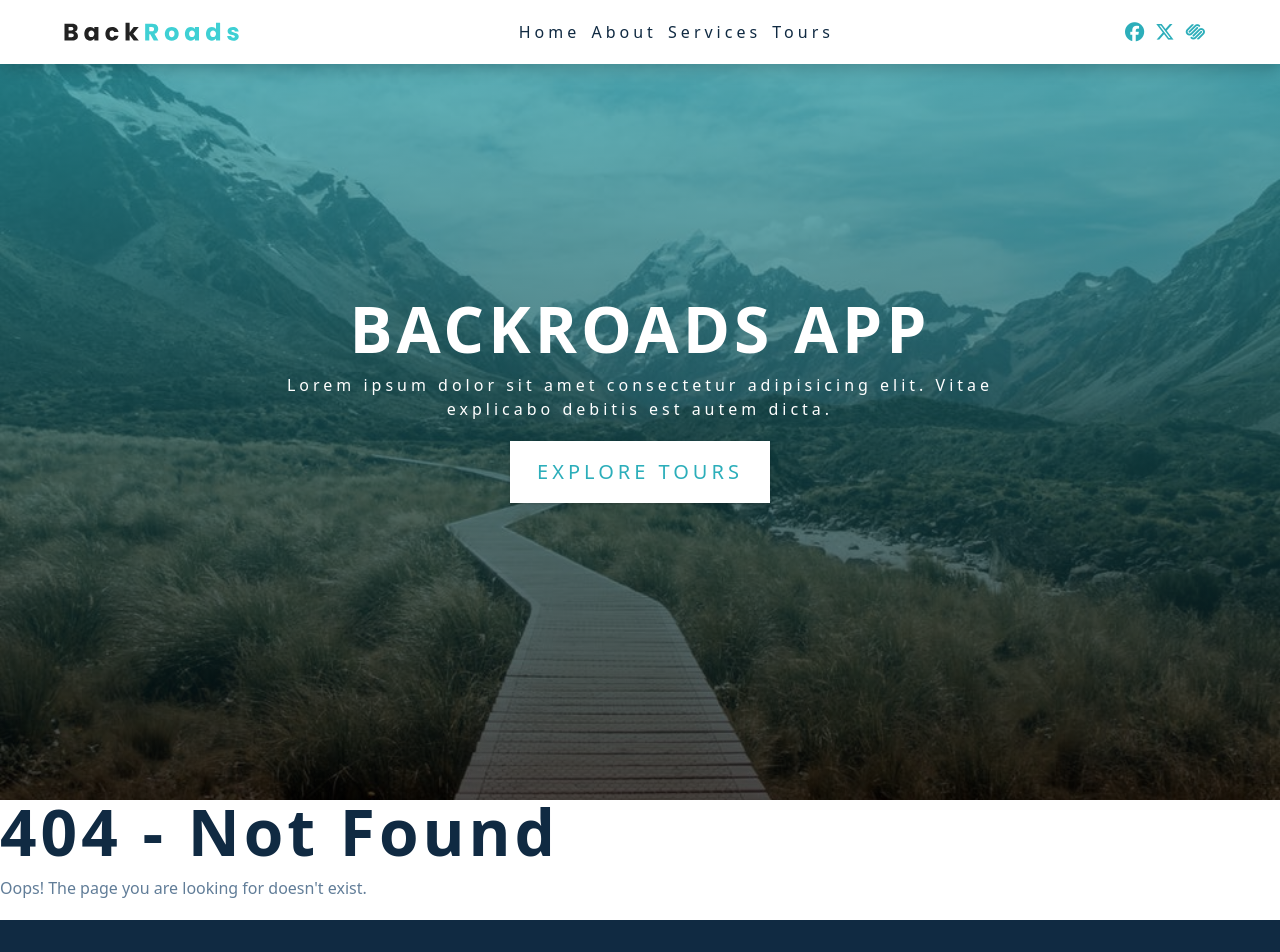
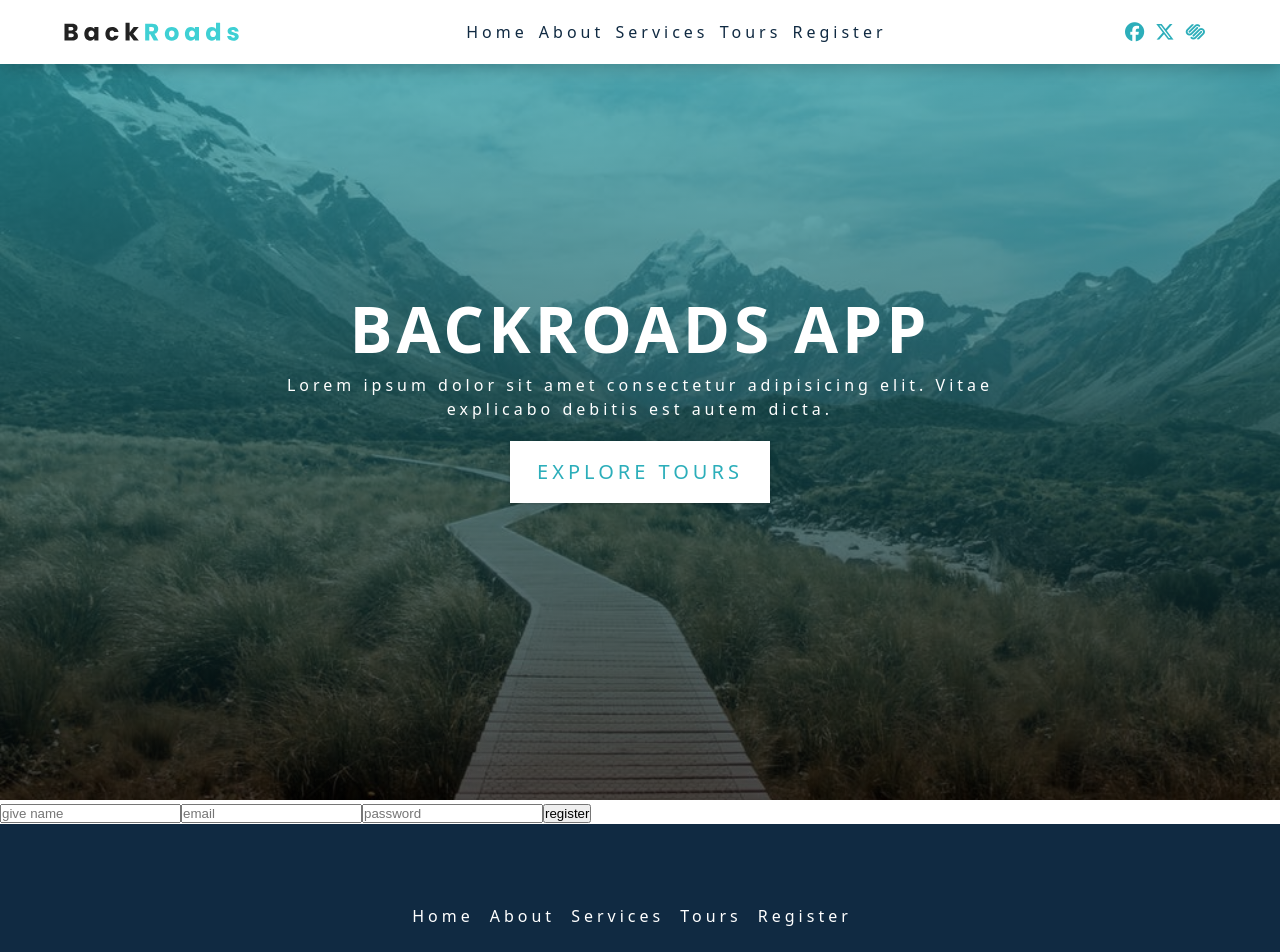
Before and after one commit to VilleSchulz/WebPairProgramming, a React (Vite) app in the folder week4-fe-pp/: page /registration in a window 1280 px wide. Shown: the top 952 px of the page. Built offline with nearby package versions, Linux system fonts and the light colour scheme.

Commit message:
Added registration form

```diff
--- a/week4-fe-pp/src/App.jsx
+++ b/week4-fe-pp/src/App.jsx
@@ -6,6 +6,7 @@ import Services from "./components/Services";
 import Tours from "./components/Tours";
 import Home from "./components/Home";
 import NotFound from "./components/NotFound";
+import Registration  from "./components/Registration";
 import "./App.css";
 import { BrowserRouter, Route, Routes } from "react-router-dom";
 
@@ -20,6 +21,7 @@ function App() {
           <Route path="/services" element={<Services />} />
           <Route path="/tours" element={<Tours />} />
           <Route path="/about" element={<About />} />
+          <Route path="/registration" element={<Registration />} />
           <Route path="*" element={<NotFound />} />
         </Routes>
         <Footer />
--- /dev/null
+++ b/week4-fe-pp/src/components/Registration.jsx
@@ -0,0 +1,37 @@
+import { useState } from "react";
+
+
+let registeredUsers =[];
+let currentId = 1;
+
+const addNewUser= (name,email,password)=>{
+    const newUser ={
+        id:currentId++,
+        name,
+        email,
+        password
+    }
+    registeredUsers.push(newUser);
+
+    console.log(registeredUsers)
+
+}
+
+
+const Registration = () => {
+    const [name, setName] = useState("");
+const [email, setEmail] = useState("");
+const [password, setPassword] = useState("");
+
+return(
+  <div className="registration-form">
+    <form onSubmit={(e)=>{e.preventDefault(); addNewUser(name,email,password)}}>
+      <input type="text" value ={name} placeholder="give name" onChange={ (e)=>setName(e.target.value)}></input>
+      <input type="text" value ={email}  placeholder="email" onChange={ (e)=>setEmail(e.target.value)}></input>
+      <input type="text" value ={password} placeholder="password" onChange={ (e)=>setPassword(e.target.value)}></input>
+      <button type ="submit">register</button>
+    </form>
+  </div>);
+};
+
+export default Registration;
--- a/week4-fe-pp/src/components/Services.jsx
+++ b/week4-fe-pp/src/components/Services.jsx
@@ -20,8 +20,8 @@ const Services = () => {
       <div className="section-center services-center">
         {serviceData.map((service) => {
           return (
-            <div className="service-card-object">
-              <Service {...service} key={service.id} />
+            <div className="service-card-object" key={service.id}>
+              <Service {...service}  />
               <button className='not-interested' onClick={() => updateData(service)}>
                 x
               </button>
--- a/week4-fe-pp/src/components/Tours.jsx
+++ b/week4-fe-pp/src/components/Tours.jsx
@@ -20,8 +20,8 @@ const Tours = () => {
       <div className="section-center featured-center">
         {toursData.map((tour) => {
           return (
-            <div className="tour-card-object">
-              <Tour {...tour} key={tour.id} />
+            <div className="tour-card-object" key={tour.id}>
+              <Tour {...tour}  />
               <button className='not-interested' onClick={() => updateData(tour)}>x</button>
             </div>
           );
--- a/week4-fe-pp/src/data.js
+++ b/week4-fe-pp/src/data.js
@@ -8,6 +8,7 @@ export const pageLinks = [
   { id: 2, href: "/about", text: "about" },
   { id: 3, href: "/services", text: "services" },
   { id: 4, href: "/tours", text: "tours" },
+  { id:5,href:"/registration",text: "register" },
 ];
 
 export const socialLinks = [
```
